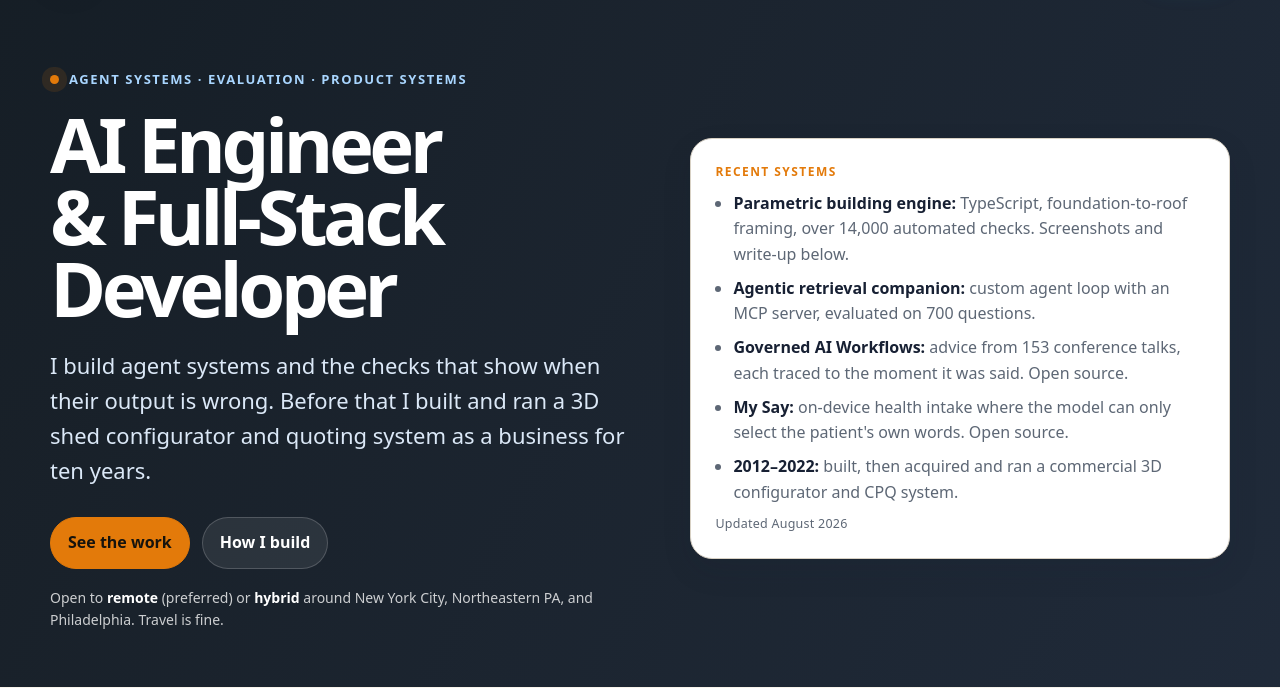
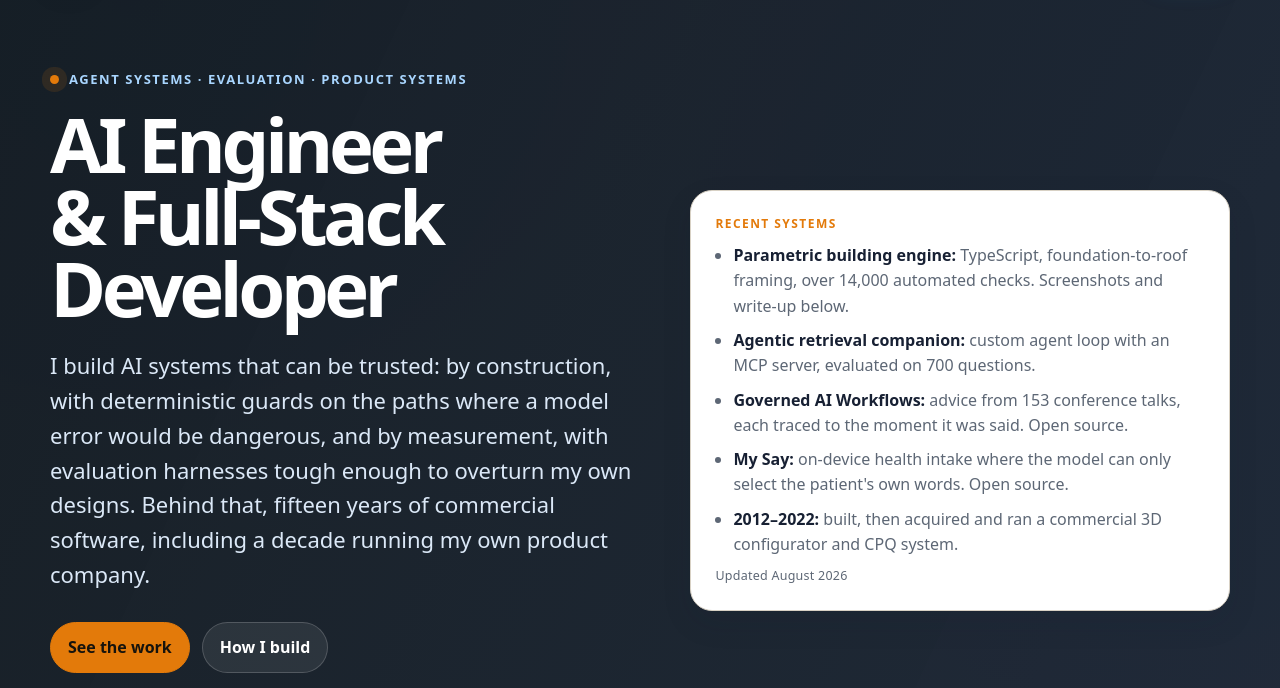
Before and after one commit to Alexander-Mong/alexander-mong.github.io, a plain HTML site: page index.html in a window 1280 px wide. Shown: the part 75-763 px from the top of the page. Drawn offline with Linux system fonts and the light colour scheme.

Commit message:
Hero: lead with the trust thesis

```diff
--- a/index.html
+++ b/index.html
@@ -76,7 +76,7 @@
         <div>
           <div class="eyebrow">Agent systems &middot; Evaluation &middot; Product systems</div>
           <h1>AI Engineer &amp; Full-Stack Developer</h1>
-          <p class="subtitle">I build agent systems and the checks that show when their output is wrong. Before that I built and ran a 3D shed configurator and quoting system as a business for ten years.</p>
+          <p class="subtitle">I build AI systems that can be trusted: by construction, with deterministic guards on the paths where a model error would be dangerous, and by measurement, with evaluation harnesses tough enough to overturn my own designs. Behind that, fifteen years of commercial software, including a decade running my own product company.</p>
           <div class="hero-actions">
             <a class="btn primary" href="#work">See the work</a>
             <a class="btn light" href="#how">How I build</a>
```
